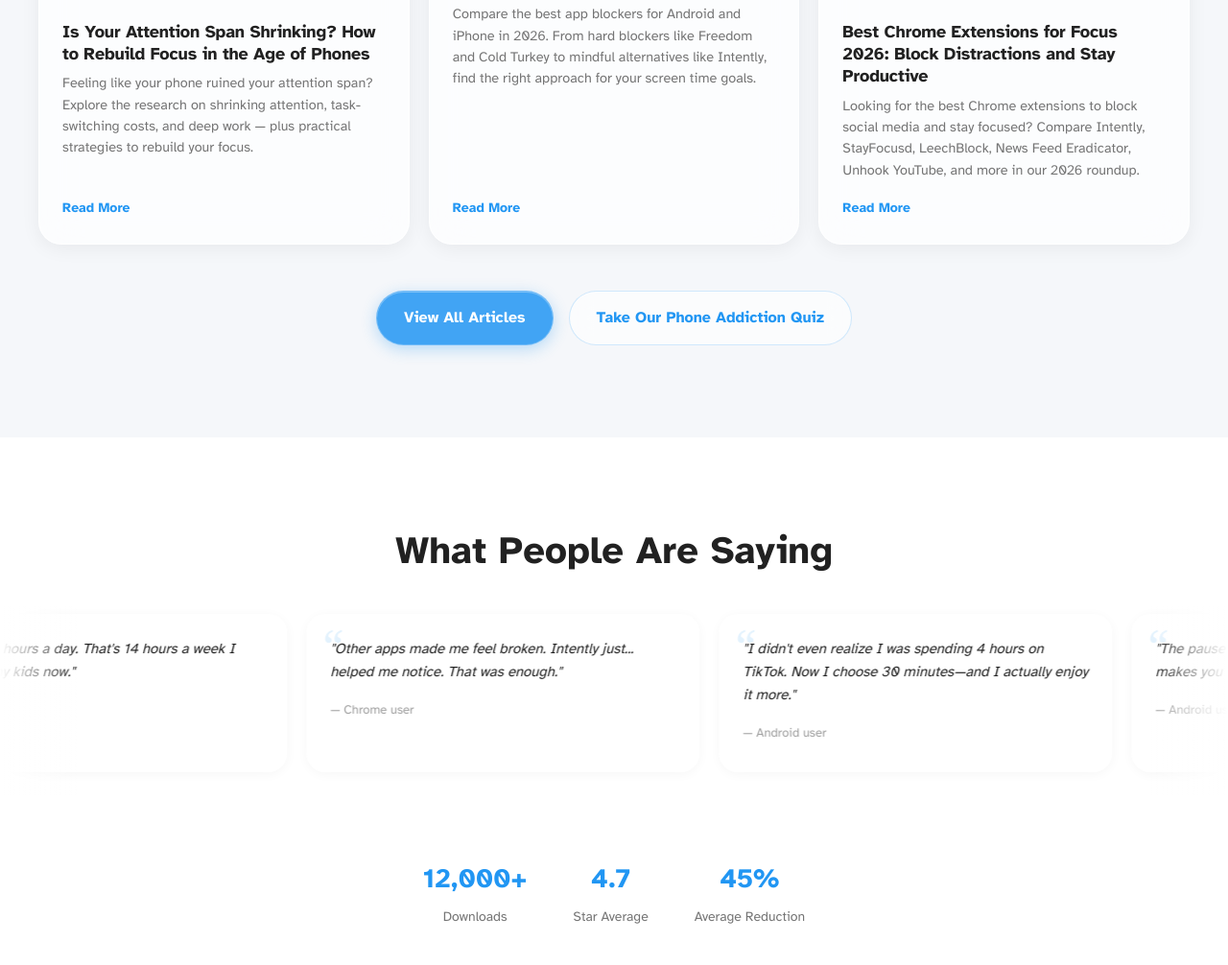
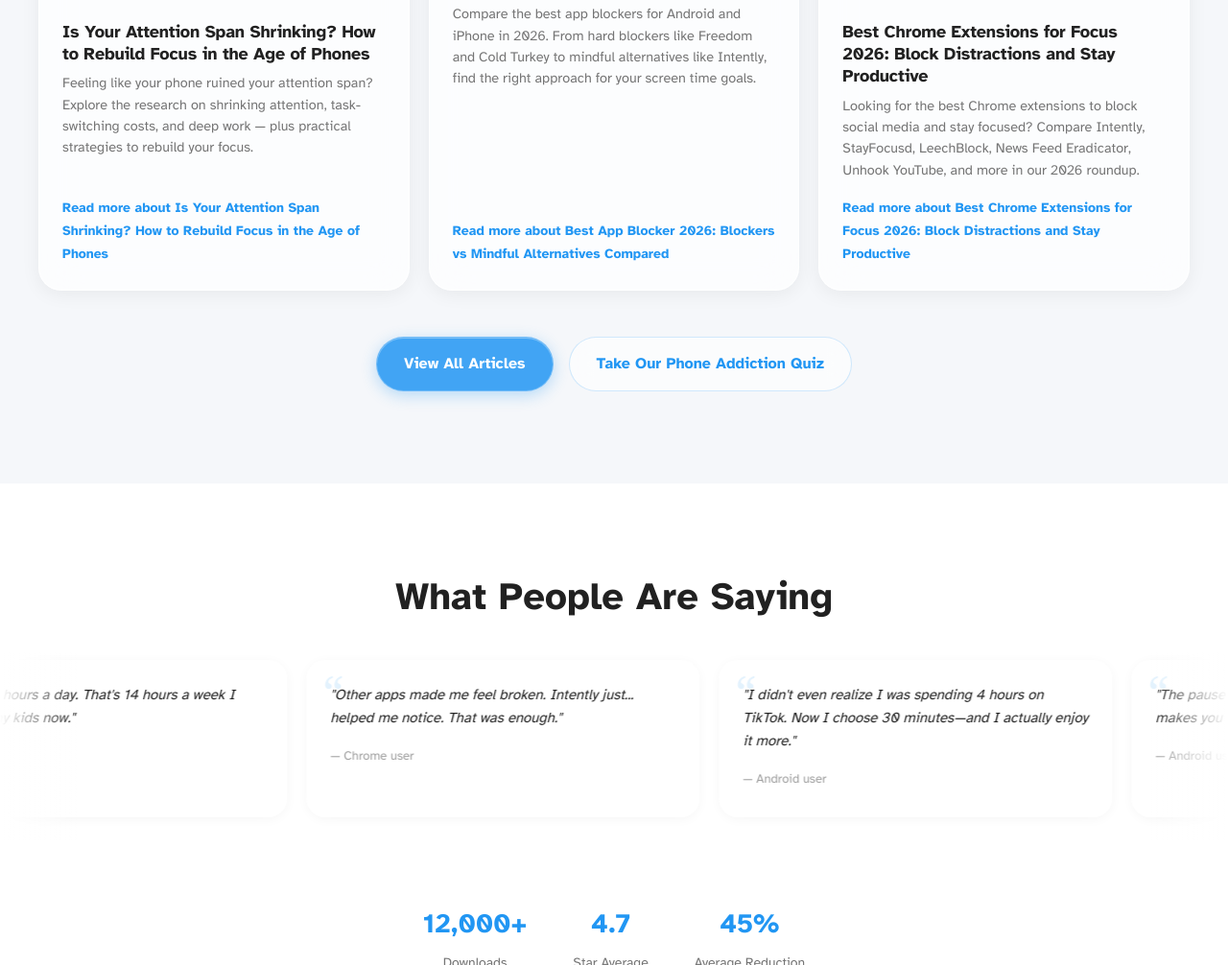
Before and after one commit to crud-tls/intently, an Astro site: page / in a window 1280 px wide. Shown: the part 4355-5361 px from the top of the page at 96% size. Built offline with nearby package versions, Linux system fonts and the light colour scheme; Astro itself is replaced by a stand-in of ours.

Commit message:
style: update blog link text for improved clarity and user engagement

```diff
--- a/src/pages/index.astro
+++ b/src/pages/index.astro
@@ -286,7 +286,7 @@ const latestPosts = allPosts
 									</h3>
 									<p class="blog-description">{post.data.description}</p>
 									<a href={`/blog/${post.id}`} class="blog-link">
-										Read More
+										Read more about {post.data.title}
 										<Icon name="ArrowRight" size={14} color="currentColor" />
 									</a>
 								</div>
```
